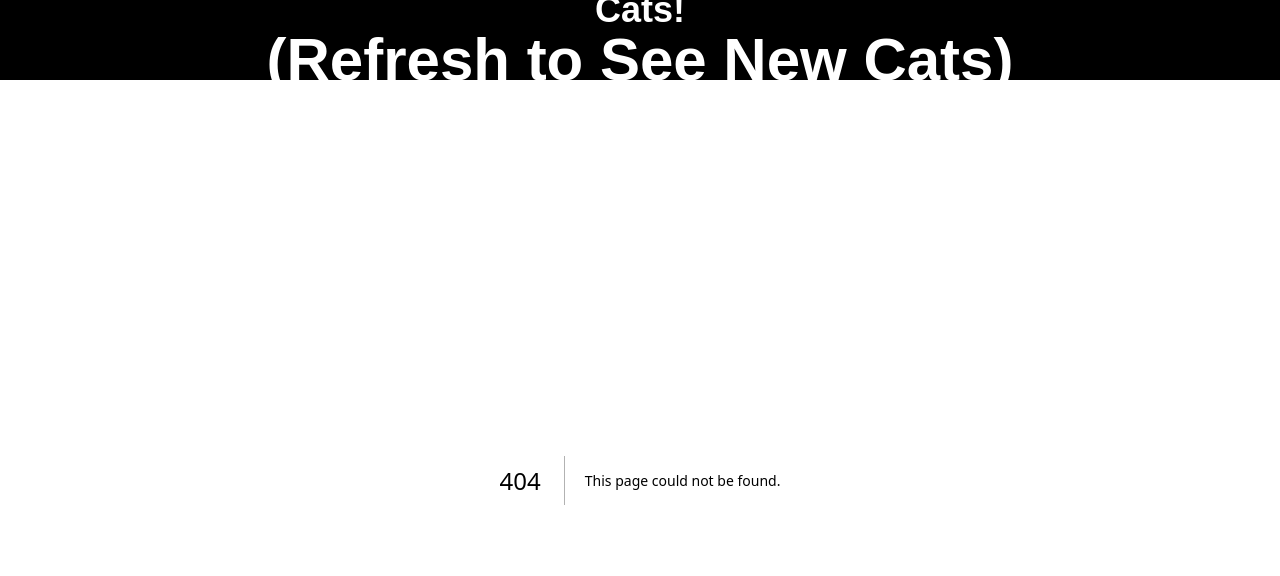
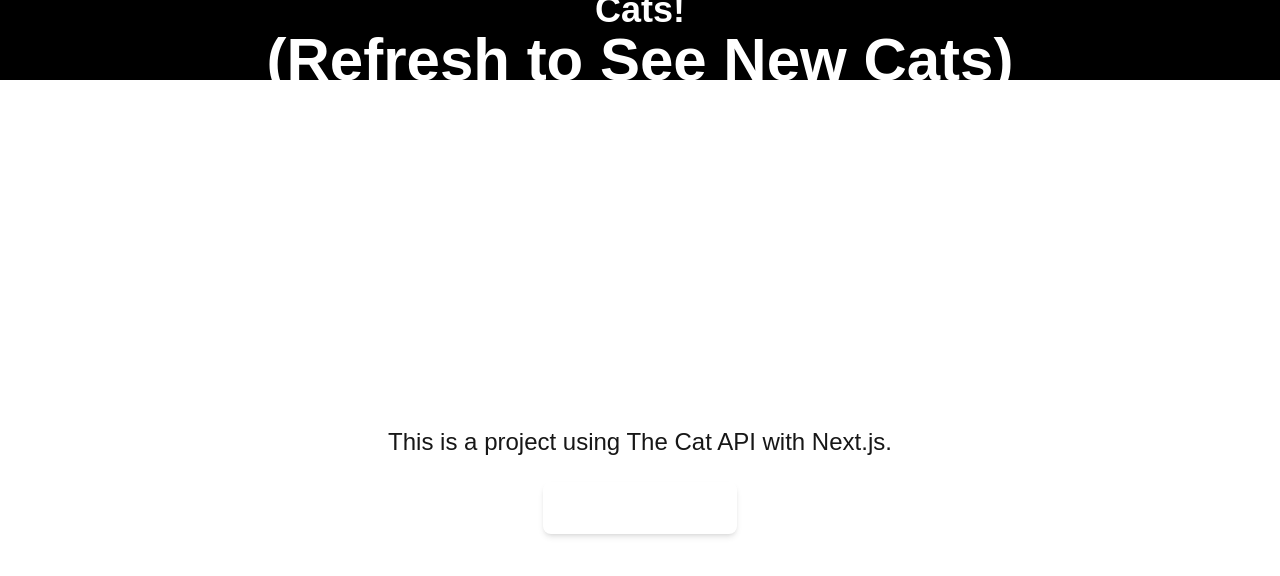
Before and after one commit to StevenSichengLi/mp-4, a Next.js app: page /about in a window 1280 px wide. Before the commit this address had no page. Shown: the top 576 px of the page. Built offline with nearby package versions, Linux system fonts and the light colour scheme.

Commit message:
added a new about page and added error catching logic

```diff
--- /dev/null
+++ b/app/about/page.tsx
@@ -0,0 +1,15 @@
+import Link from "next/link";
+
+export default function Page() {
+    return (
+        <main className="flex flex-col items-center justify-center h-screen text-center">
+            <p className="text-2xl mb-6">This is a project using The Cat API with Next.js.</p>
+            <Link
+                href="/"
+                className="text-white font-semibold text-lg px-6 py-3 rounded-lg shadow-md hover:underline"
+            >
+                IWantToSeeCats!
+            </Link>
+        </main>
+    );
+}
--- a/app/page.tsx
+++ b/app/page.tsx
@@ -1,8 +1,11 @@
 import type { CatImage } from "@/types";
+import Link from "next/link";
 import CatImagePreview from "@/components/CatImagePreview";
 
 
 export default async function Home() {
+    //error handling
+    try {
         const res = await fetch("https://api.thecatapi.com/v1/images/search?limit=12&has_breeds=1", {
             headers: {
                 "x-api-key": process.env.CAT_API_KEY as string,
@@ -11,16 +14,35 @@ export default async function Home() {
             cache: "no-store",
         });
 
+        if (!res.ok) {
+            throw new Error("API error");
+        }
+
         const images: CatImage[] = await res.json();
+        return (
+            <>
+                <header className="flex flex-col justify-center items-center h-24 px-4 bg-black mb-4">
+                    <Link href="/about" className="text-white font-semibold text-lg px-6 py-3 rounded-lg shadow-md hover:underline">
+                        About
+                    </Link>
+                </header>
 
-    return (
                 <div className="flex justify-center">
-            { /* defines how many divs per row for each screen size */ }
+                    { /* defines how many divs per row for each screen size */}
                     <div className="grid grid-cols-1 sm:grid-cols-2 md:grid-cols-3 lg:grid-cols-4 gap-2 p-2">
                         {images.map((img) => (
-                    <CatImagePreview key={img.id} image={img} />
+                            <CatImagePreview key={img.id} image={img}/>
                         ))}
                     </div>
                 </div>
+            </>
+        );
+    } catch (error) {
+        return (
+            <div className="text-center text-red-600 p-8">
+                <h1 className="text-2xl font-bold">Failed to load cat data 😿</h1>
+                <p>Try refreshing the page or come back later.</p>
+            </div>
         );
     }
+}
--- a/components/Header.tsx
+++ b/components/Header.tsx
@@ -1,4 +1,4 @@
-
+import Link from "next/link";
 export default function Header() {
     return (
         <header className="flex flex-col justify-center items-center h-20 px-4 bg-black">
```
Lines whose indentation alone changed are shown as unchanged.
